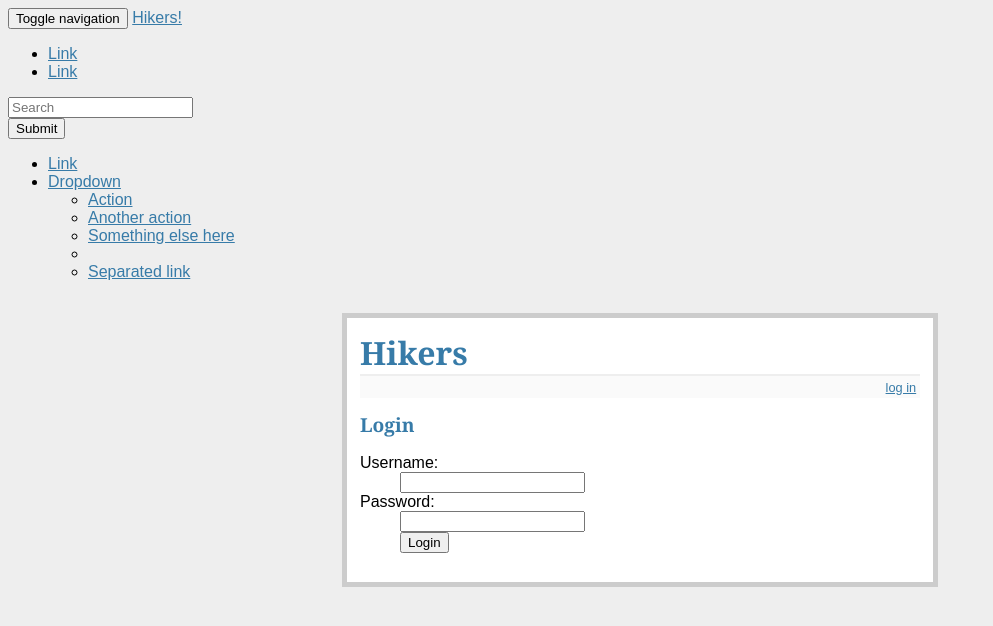
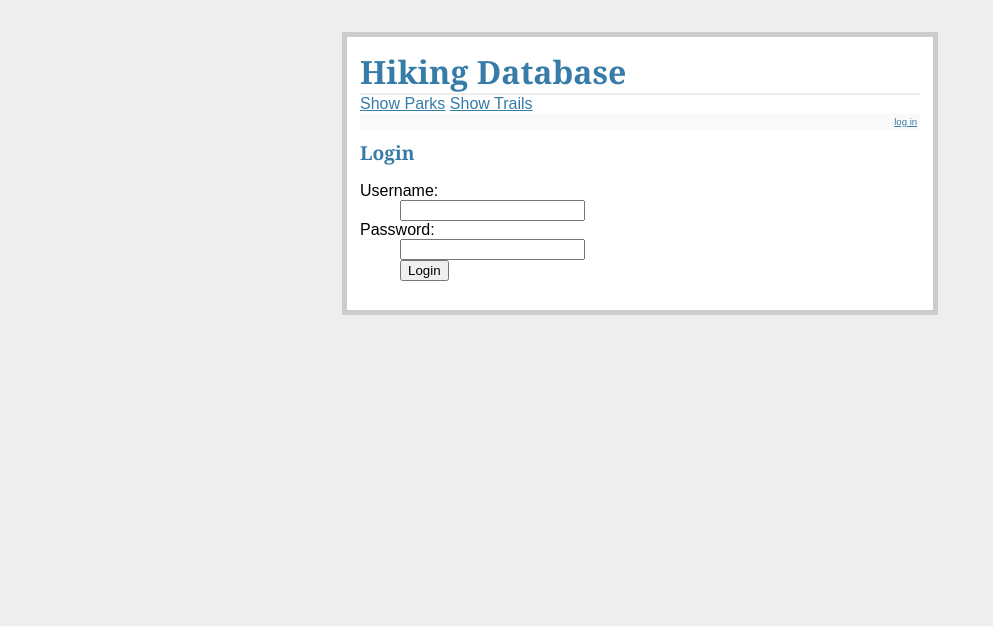
Before and after one commit to ejyang06/Testings, a Flask app: page /login/ in a window 1280 px wide. Shown: the top 626 px of the page, without its empty margins (0-993 px from the left). Run offline with Flask 2, Linux system fonts and the light colour scheme; parts of the project's set-up code (start-up, migrations or seed data) failed here and were passed over; some libraries are stand-ins or nearby versions.

Commit message:
Hyperlink and sub-page titles

```diff
--- a/static/style.css
+++ b/static/style.css
@@ -9,7 +9,7 @@ h2              { font-size: 1.2em; }
 .parks          { list-style: none; margin: 0; padding: 0; }
 .parks li       { margin: 0.8em 1.2em; }
 .parks li h2    { margin-left: -1em; }
-.metanav        { text-align: right; font-size: 0.8em; padding: 0.3em;
+.metanav        { text-align: right; font-size: 0.6em; padding: 0.3em;
                   margin-bottom: 1em; background: #fafafa; }
 
 .flash          { background: #cee5F5; padding: 0.5em;
--- a/templates/layout.html
+++ b/templates/layout.html
@@ -5,47 +5,10 @@
     <link rel=stylesheet type=text/css href="{{ url_for('static', filename='style.css') }}">
   </head>
   <body>
-    <nav class="navbar navbar-inverse" role="navigation">
-      <div class="container-fluid">
-        <div class="navbar-header">
-          <button type="button" class="navbar-toggle" data-toggle="collapse" data-target="#bs-example-navbar-collapse-1">
-            <span class="sr-only">Toggle navigation</span>
-            <span class="icon-bar"></span>
-            <span class="icon-bar"></span>
-            <span class="icon-bar"></span>
-          </button>
-          <a class="navbar-brand" href="/">Hikers!</a>
-        </div>
-        <!-- <link href="http://netdna.bootstrapcdn.com/bootstrap/3.0.0/css/bootstrap.min.css" rel="stylesheet" media="screen"> -->
-        <div class="collapse navbar-collapse" id="bs-example-navbar-collapse-1">
-          <ul class="nav navbar-nav">
-            <li class="active"><a href="#">Link</a></li>
-            <li><a href="#">Link</a></li>
-          </ul>
-          <form class="navbar-form navbar-left" role="search">
-            <div class="form-group">
-              <input type="text" class="form-control" placeholder="Search">
-            </div>
-            <button type="submit" class="btn btn-default">Submit</button>
-          </form>
-          <ul class="nav navbar-nav navbar-right">
-            <li><a href="#">Link</a></li>
-            <li class="dropdown">
-              <a href="#" class="dropdown-toggle" data-toggle="dropdown">Dropdown <b class="caret"></b></a>
-              <ul class="dropdown-menu">
-                <li><a href="#">Action</a></li>
-                <li><a href="#">Another action</a></li>
-                <li><a href="#">Something else here</a></li>
-                <li class="divider"></li>
-                <li><a href="#">Separated link</a></li>
-              </ul>
-            </li>
-          </ul>
-        </div><!-- /.navbar-collapse -->
-      </div><!-- /.container-fluid -->
-    </nav>
     <div class=page>
-      <h1>Hikers</h1>
+      <h1>Hiking Database</h1>
+      <a href="{{ url_for('show_parks') }}">Show Parks</a>
+      <a href="{{ url_for('show_trails') }}">Show Trails</a>
       <div class=metanav>
       {% if not session.logged_in %}
         <a href="{{ url_for('login') }}">log in</a>
--- a/templates/show_parks.html
+++ b/templates/show_parks.html
@@ -1,6 +1,7 @@
 {% extends "layout.html" %}
 {% block body %}
   <ul class=parks>
+  <h1>Parks (Name/Type)</h1>
   {% for park in parks %}
     <li><h2>{{ park.parkname }}</h2>{{ park.parktype|safe }}
   {% else %}
--- a/templates/show_trails.html
+++ b/templates/show_trails.html
@@ -1,6 +1,7 @@
 {% extends "layout.html" %}
 {% block body %}
   <ul class=parks>
+  <h1>Trails (Name/Type)</h1>
   {% for trail in trails %}
     <li><h2>{{ trail.trailname }}</h2>{{ trail.trailtype|safe }}
   {% else %}
```
